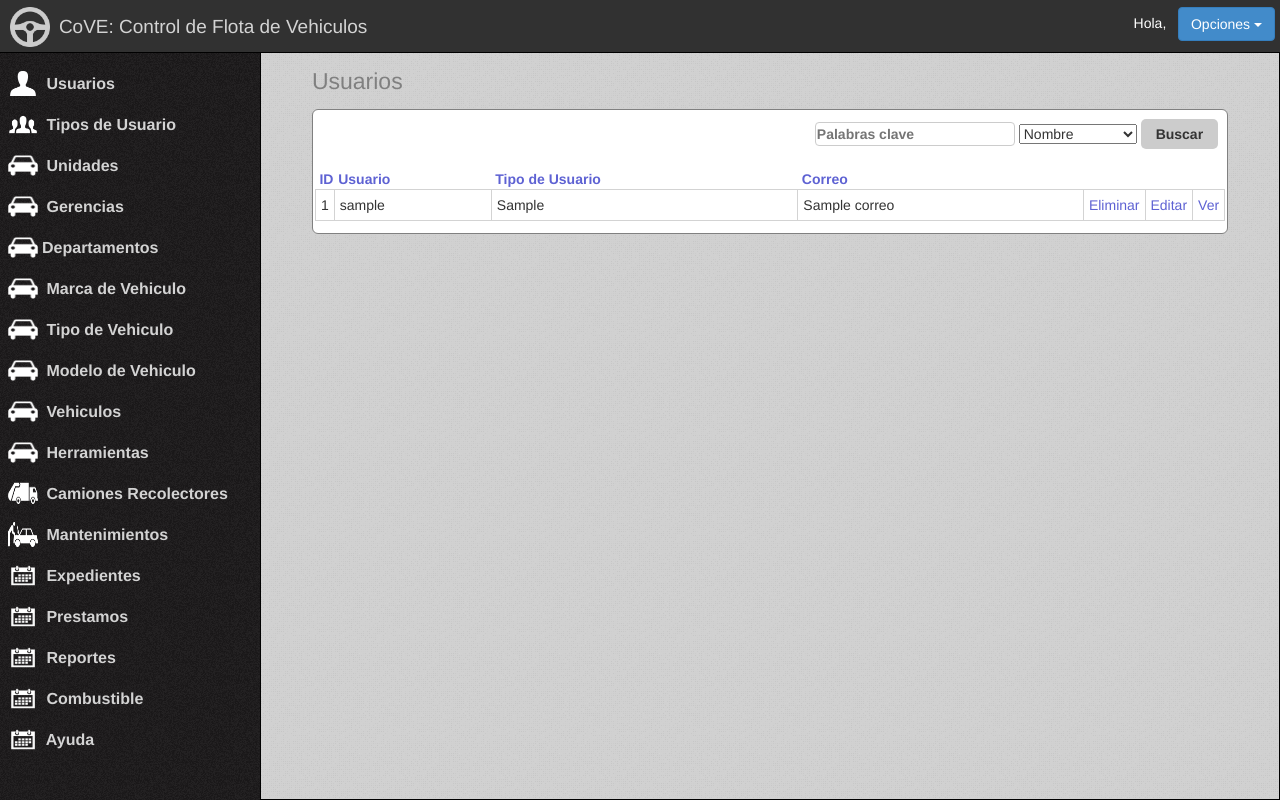
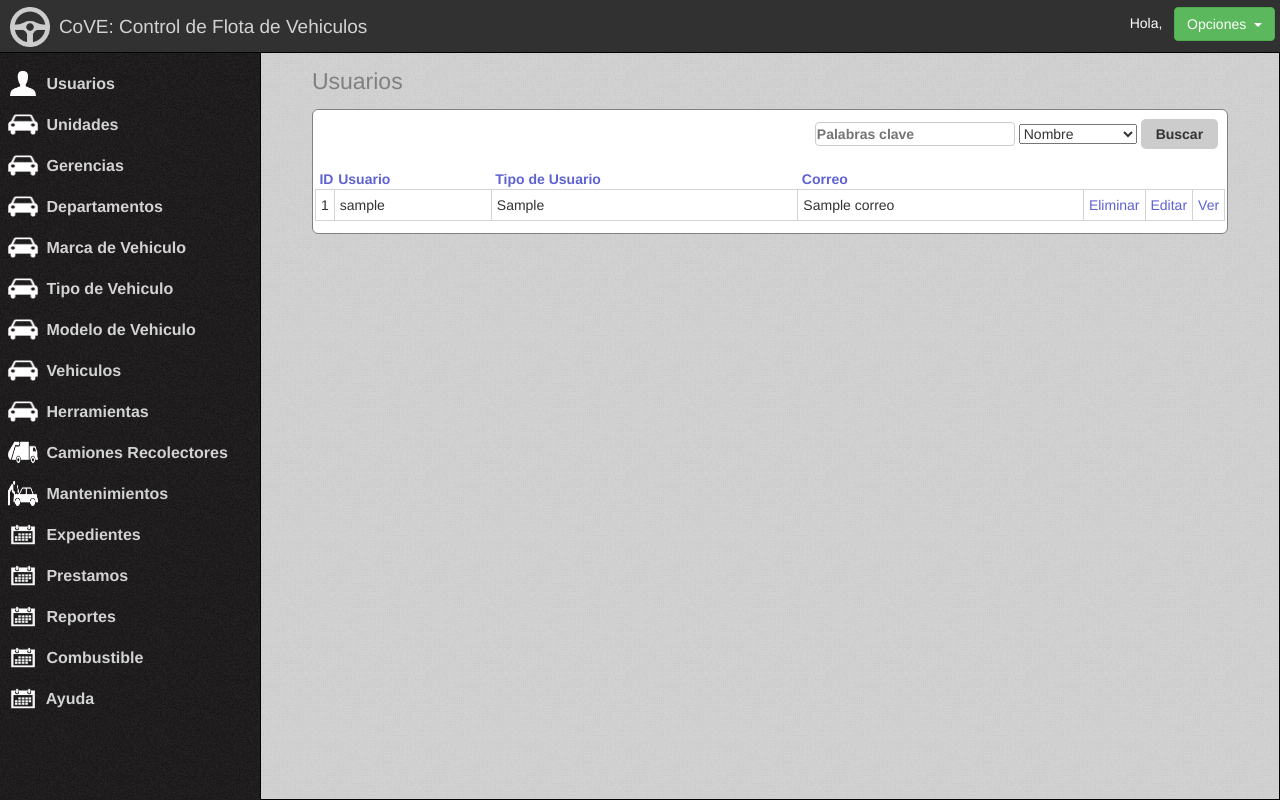
Before and after one commit to nandofer1/SCFV_DSI2, a CakePHP app: the page made by app/View/Users/index.ctp in a window 1280 px wide. Run offline with PHP 8.4 and a stand-in for CakePHP, Linux system fonts and the light colour scheme; the template is opened without the code that fills it: most values are stand-ins (such as "Sample title", 1, 10 or a date in 2020); some libraries are stand-ins or nearby versions.

Commit message:
Update default.ctp

```diff
--- a/app/View/Layouts/default.ctp
+++ b/app/View/Layouts/default.ctp
@@ -39,8 +39,8 @@ $imgdir = "{$this->webroot}app/webroot/img";
 				<h1>CoVE: Control de Flota de Vehiculos</h1>
 				<span class="user-info">Hola, <?php echo $this->Session->read("username") ?> &nbsp;
 						<div class="btn-group">
-						  <button type="button" class="btn btn-primary dropdown-toggle" data-toggle="dropdown">
-						    Opciones <span class="caret"></span>
+						  <button type="button" class="btn btn-success dropdown-toggle" data-toggle="dropdown">
+						    Opciones &nbsp;<span class="caret"></span>
 						  </button>
 						  <ul class="dropdown-menu dropdown-menu-right" role="menu">
 						    <li><a href="#">Ver Perfil</a></li>
@@ -56,20 +56,25 @@ $imgdir = "{$this->webroot}app/webroot/img";
 		<div id="menu-content-row">
 			<div id="menu">
 				<ul id="first-level">
-					<li><a href="../users"><img src=<?php echo "$imgdir/user.png" ?>> Usuarios</a>
+					<li style="vertical-align: middle"><a href="../users"><img src=<?php echo "$imgdir/user.png" ?>> Usuarios</a>
 						<ul id="second-level">
 							<li><a href="../users/agregar"><img src="<?php echo "$imgdir/add.png"?>">Agregar</a></li>
 							<li><a href="../users/eliminar"><img src="<?php echo "$imgdir/del.png"?>">Eliminar</a></li>
 							<li><a href="../users/editar"><img src="<?php echo "$imgdir/mod.png"?>">Editar</a></li>
 							<li><a href="../users/index"><img src="<?php echo "$imgdir/list.png"?>">Lista</a></li>
-						</ul>
-					</li>
-					<li><a href="../user_types"><img src=<?php echo "$imgdir/user-type.png" ?>> Tipos de Usuario</a>
-						<ul id="second-level">
-							<li><a href="../UserTypes/agregar"><img src="<?php echo "$imgdir/add.png"?>">Agregar</a></li>
-							<li><a href="../UserTypes/eliminar"><img src="<?php echo "$imgdir/del.png"?>">Eliminar</a></li>
-							<li><a href="../UserTypes/editar"><img src="<?php echo "$imgdir/mod.png"?>">Editar</a></li>
-							<li><a href="../UserTypes/index"><img src="<?php echo "$imgdir/list.png"?>">Lista</a></li>
+
+							<li><a href="../user_types"><img src="<?php echo "$imgdir/list.png"?>">Tipos</a>
+								<li><a href="../user_types"><img src=<?php echo "$imgdir/user-type.png" ?>> Tipos de Usuario<span style="float: right; padding-top: 6px;" class="glyphicon glyphicon-play"></span></a>
+
+									<ul id="second-level">
+										<li><a href="../user_types/agregar"><img src="<?php echo "$imgdir/add.png"?>">Agregar</a></li>
+										<li><a href="../user_types/eliminar"><img src="<?php echo "$imgdir/del.png"?>">Eliminar</a></li>
+										<li><a href="../user_types/editar"><img src="<?php echo "$imgdir/mod.png"?>">Editar</a></li>
+										<li><a href="../user_types/index"><img src="<?php echo "$imgdir/list.png"?>">Lista</a></li>
+									</ul>
+								</li>
+							</li>
+
 						</ul>
 					</li>
 					<li><a href="#"><img src=<?php echo "$imgdir/car.png" ?>> Unidades</a>
@@ -88,7 +93,7 @@ $imgdir = "{$this->webroot}app/webroot/img";
 							<li><a href="../Managements/index"><img src="<?php echo "$imgdir/list.png"?>">Lista</a></li>
 						</ul>
 					</li>
-					<li><a href="#"><img src=<?php echo "$imgdir/car.png" ?>>Departamentos</a>
+					<li><a href="#"><img src=<?php echo "$imgdir/car.png" ?>> Departamentos</a>
 						<ul id="second-level">
 							<li><a href="../Departaments/add"><img src="<?php echo "$imgdir/add.png"?>">Agregar</a></li>
 							<li><a href="/vehiculos/eliminar"><img src="<?php echo "$imgdir/del.png"?>">Eliminar</a></li>
@@ -120,7 +125,7 @@ $imgdir = "{$this->webroot}app/webroot/img";
 							<li><a href="../Modells/index"><img src="<?php echo "$imgdir/list.png"?>">Lista</a></li>
 						</ul>
 					</li>
-					<li><a href="#"><img src=<?php echo "$imgdir/car.png" ?>> Vehiculos</a>
+					<li><a href="/Vehicles/"><img src=<?php echo "$imgdir/car.png" ?>> Vehiculos</a>
 						<ul id="second-level">
 							<li><a href="../Vehicles/add"><img src="<?php echo "$imgdir/add.png"?>">Agregar</a></li>
 							<li><a href="/vehiculos/eliminar"><img src="<?php echo "$imgdir/del.png"?>">Eliminar</a></li>
@@ -170,7 +175,6 @@ $imgdir = "{$this->webroot}app/webroot/img";
 					}
 					echo $this->fetch('content');
 				?>
-				&nbsp;
 			</div>
 		</div>
 	</div>
```
